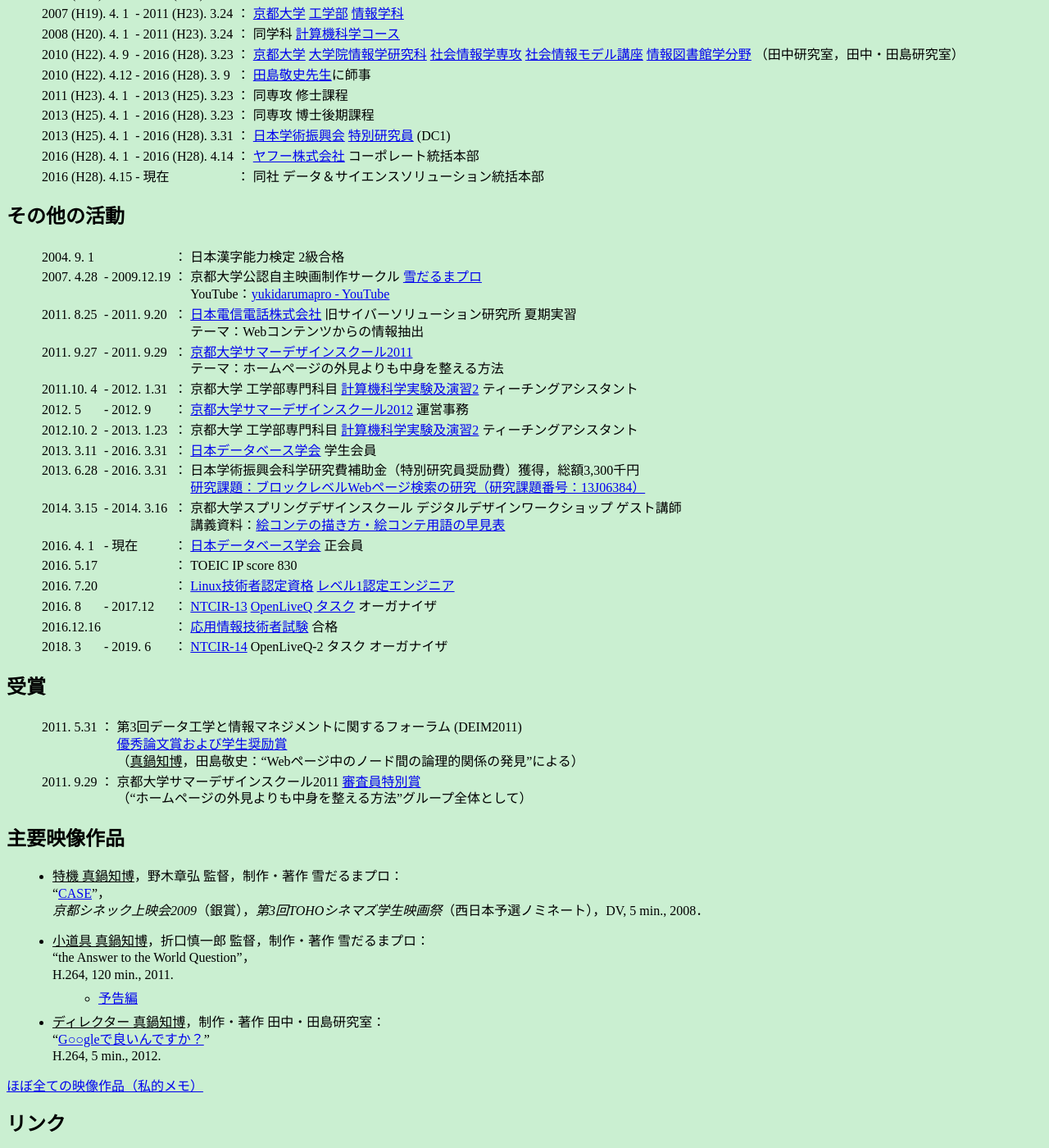
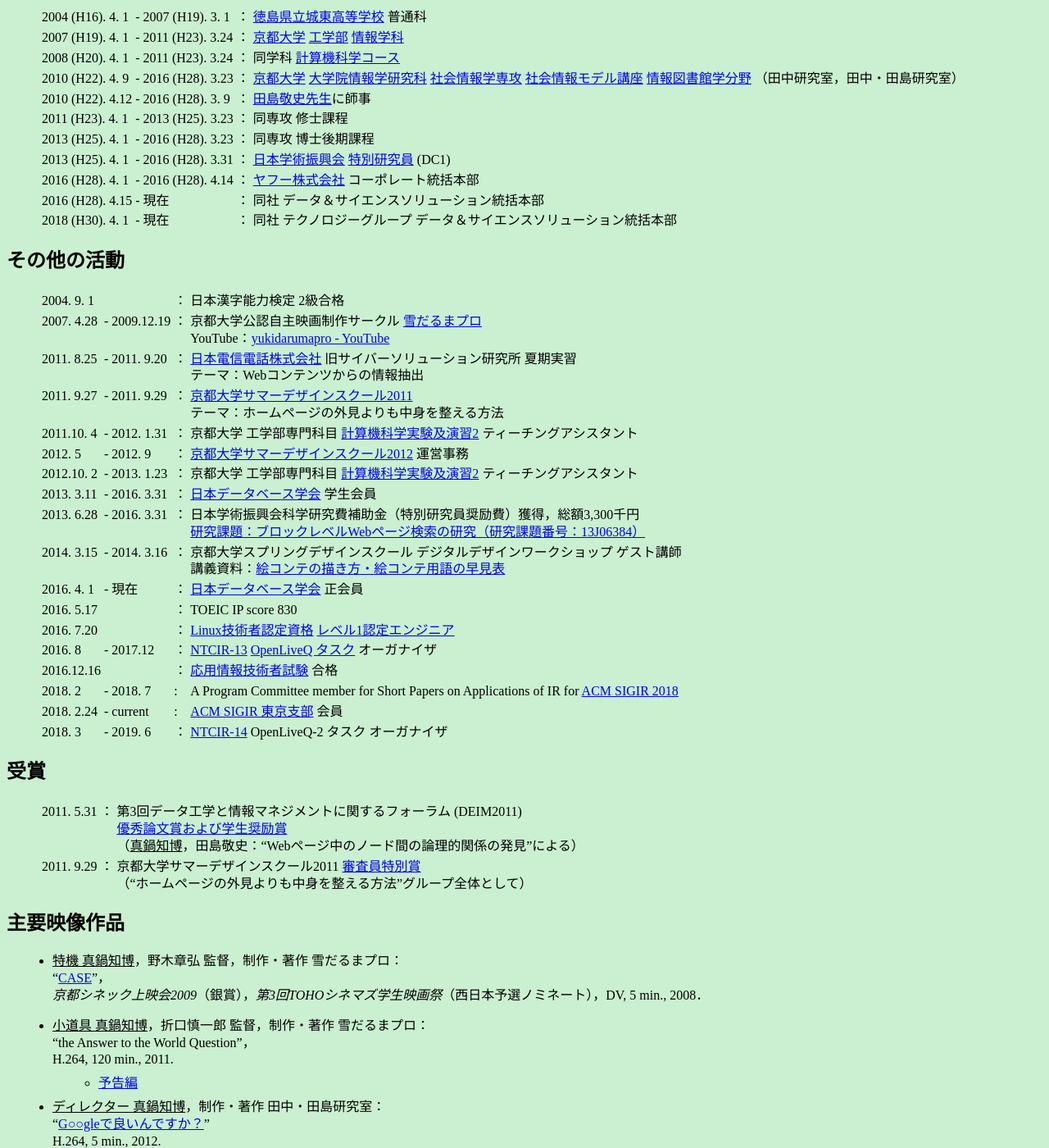
Before and after one commit to tmanabe/tmanabe.github.io, a Jekyll site: the page built from index-jp.md, in a window 1280 px wide and 1400 px high, scrolled down 976 px. Shown: the whole window at 82% size. Built offline with Jekyll 4.4.1, drawn with Linux system fonts in a browser that asks for light colours; some of the changed text lies outside the part shown.

Commit message:
16th commit

```diff
--- a/_data/papers.yml
+++ b/_data/papers.yml
@@ -53,7 +53,7 @@
     Makoto P. Kato, Takehiro Yamamoto, <u>Tomohiro Manabe</u>, Akiomi Nishida, and Sumio Fujita.<br />
     [Overview of the NTCIR-13 OpenLiveQ Task](http://research.nii.ac.jp/ntcir/workshop/OnlineProceedings13/pdf/ntcir/01-NTCIR13-OV-OPENLIVEQ-KatoM.pdf).<br />
     In _NTCIR_, pp. 85-90, 2017.
-         *   Slides and poster (to appear)
+         *   [Slides](http://research.nii.ac.jp/ntcir/workshop/OnlineProceedings13/pdf/ntcir/01-NTCIR13-OV-OPENLIVEQ-KatoM-slides.pdf) and [poster](http://research.nii.ac.jp/ntcir/workshop/OnlineProceedings13/pdf/ntcir/01-NTCIR13-OV-OPENLIVEQ-KatoM-poster.pdf)
 ntcir171: >
     <u>Tomohiro Manabe</u>, Akiomi Nishida, and Sumio Fujita.<br />
     [YJRS at the NTCIR-13 OpenLiveQ Task](http://research.nii.ac.jp/ntcir/workshop/OnlineProceedings13/pdf/ntcir/02-NTCIR13-OPENLIVEQ-ManabeT.pdf).<br />
--- a/index-jp.md
+++ b/index-jp.md
@@ -3,15 +3,16 @@
 lang:      'ja'
 next_lang: '<a href="./index.html">English edition</a>'
 h1:        '真鍋 知博 (Manabe, Tomohiro)'
-timestamp: '最終更新：2018.1.9'
+timestamp: '最終更新：2018.4.15'
 ---
 
-*   [ヤフー株式会社](http://docs.yahoo.co.jp/) データ＆サイエンスソリューション統括本部
+*   [ヤフー株式会社](http://docs.yahoo.co.jp/) テクノロジーグループ データ＆サイエンスソリューション統括本部
     *   102-8282 東京都千代田区紀尾井町1-3 東京ガーデンテラス紀尾井町 紀尾井タワー
 *   [京都大学](http://www.kyoto-u.ac.jp/)博士（情報学），[社会情報学専攻](http://www.soc.i.kyoto-u.ac.jp/)，2016
 *   [京都大学](http://www.kyoto-u.ac.jp/)修士（情報学），[社会情報学専攻](http://www.soc.i.kyoto-u.ac.jp/)，2013
 *   [京都大学](http://www.kyoto-u.ac.jp/)学士（工学），[情報学科](http://www.s-im.t.kyoto-u.ac.jp/ja)，2011
 *   [日本データベース学会](http://www.dbsj.org/) 正会員
+*   [ACM SIGIR 東京支部](http://sigir.jp/) 会員
 
 
 ## 研究テーマと主要論文
@@ -40,6 +41,7 @@
 |2013 (H25). 4. 1|-|2016 (H28). 3.31|：|[日本学術振興会](http://www.jsps.go.jp/) [特別研究員](http://www.jsps.go.jp/j-pd/) (DC1)|
 |2016 (H28). 4. 1|-|2016 (H28). 4.14|：|[ヤフー株式会社](http://docs.yahoo.co.jp/) コーポレート統括本部|
 |2016 (H28). 4.15|-|現在            |：|同社 データ＆サイエンスソリューション統括本部|
+|2018 (H30). 4. 1|-|現在            |：|同社 テクノロジーグループ データ＆サイエンスソリューション統括本部|
 
 
 ## その他の活動
@@ -59,6 +61,8 @@
 |2016. 7.20| |          |：|[Linux技術者認定資格](http://www.lpi.or.jp/) [レベル1認定エンジニア](http://www.lpi.or.jp/lpic1/)|
 |2016. 8   |-|2017.12   |：|[NTCIR-13](http://research.nii.ac.jp/ntcir/ntcir-13/index-ja.html) [OpenLiveQ タスク](http://www.openliveq.net/) オーガナイザ|
 |2016.12.16| |          |：|[応用情報技術者試験](https://www.jitec.ipa.go.jp/1_11seido/ap.html) 合格|
+|2018. 2   |-|2018. 7   |: |A Program Committee member for Short Papers on Applications of IR for [ACM SIGIR 2018](http://sigir.org/sigir2018/)|
+|2018. 2.24|-|current   |:|[ACM SIGIR 東京支部](http://sigir.jp/) 会員|
 |2018. 3   |-|2019. 6   |：|[NTCIR-14](http://research.nii.ac.jp/ntcir/ntcir-14/index-ja.html) OpenLiveQ-2 タスク オーガナイザ|
 
 
```
Also changed, not shown: films-jp.md (+1 -0 lines), index.md (+4 -1 lines), papers-jp.md (+1 -0 lines).
